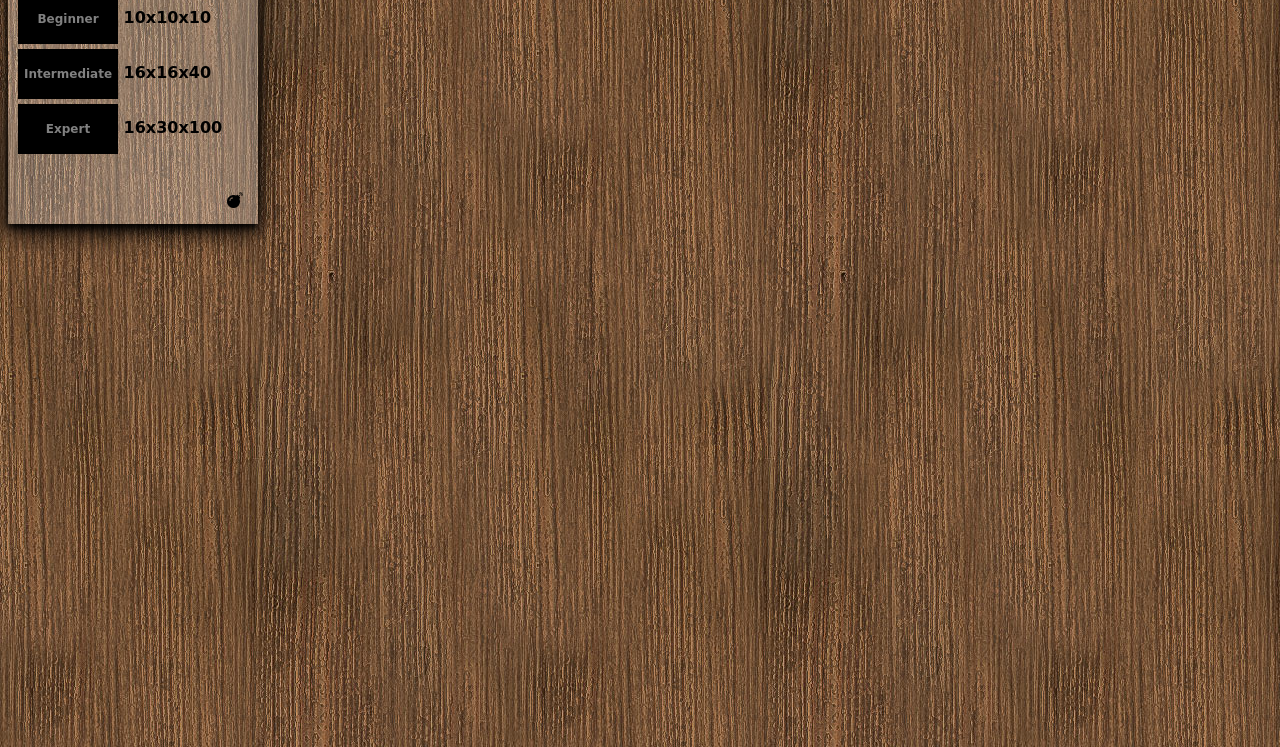
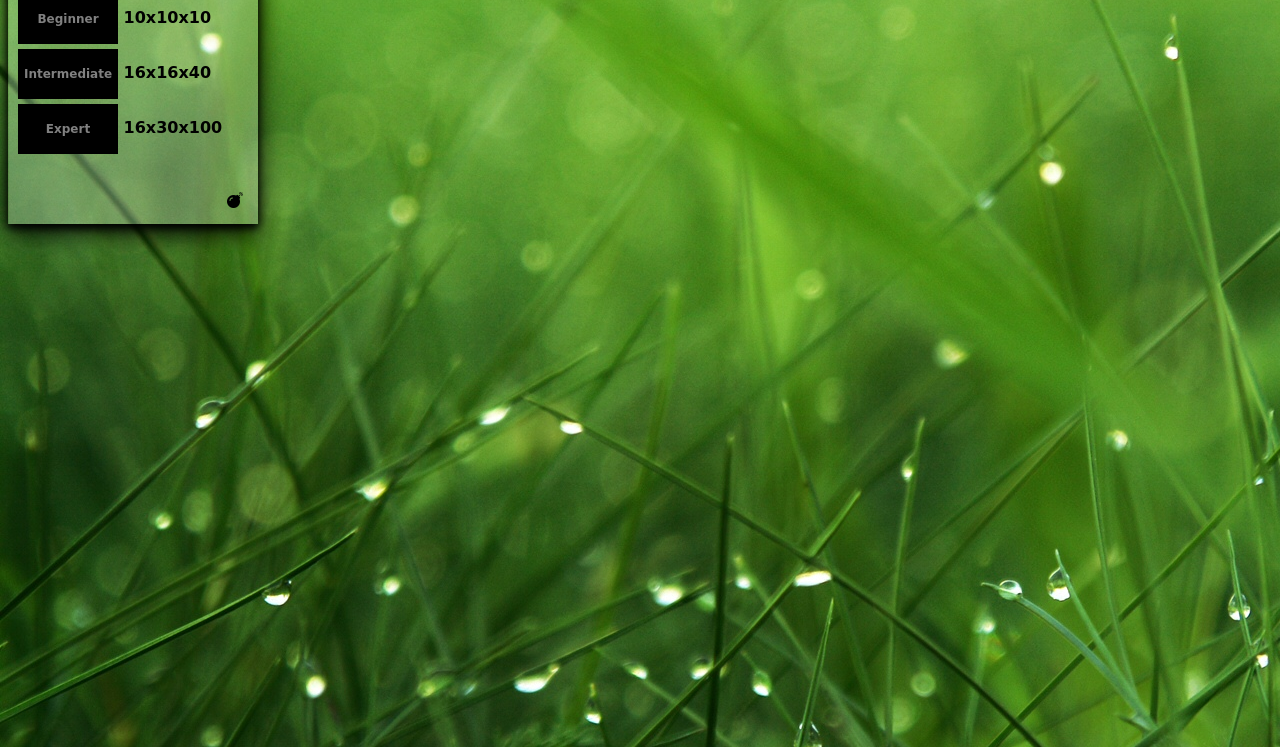
Before and after one commit to Marius-Vuscan/Minesweeper, a plain HTML site: page Minesweeper JS/index.html in a window 1280 px wide. Shown: the part 53-800 px from the top of the page. Drawn offline with nearby package versions, Linux system fonts and the light colour scheme; a web font is replaced by a local one.

Commit message:
Background changed

```diff
--- a/Minesweeper JS/style.css
+++ b/Minesweeper JS/style.css
@@ -1,6 +1,6 @@
 body
 {
-	background-image: url("wood2.jpg");
+	background-image: url("grass.jpg");
 }
 .Mfont
 {
```
Also changed, not shown: Minesweeper JS/grass.jpg (added).
